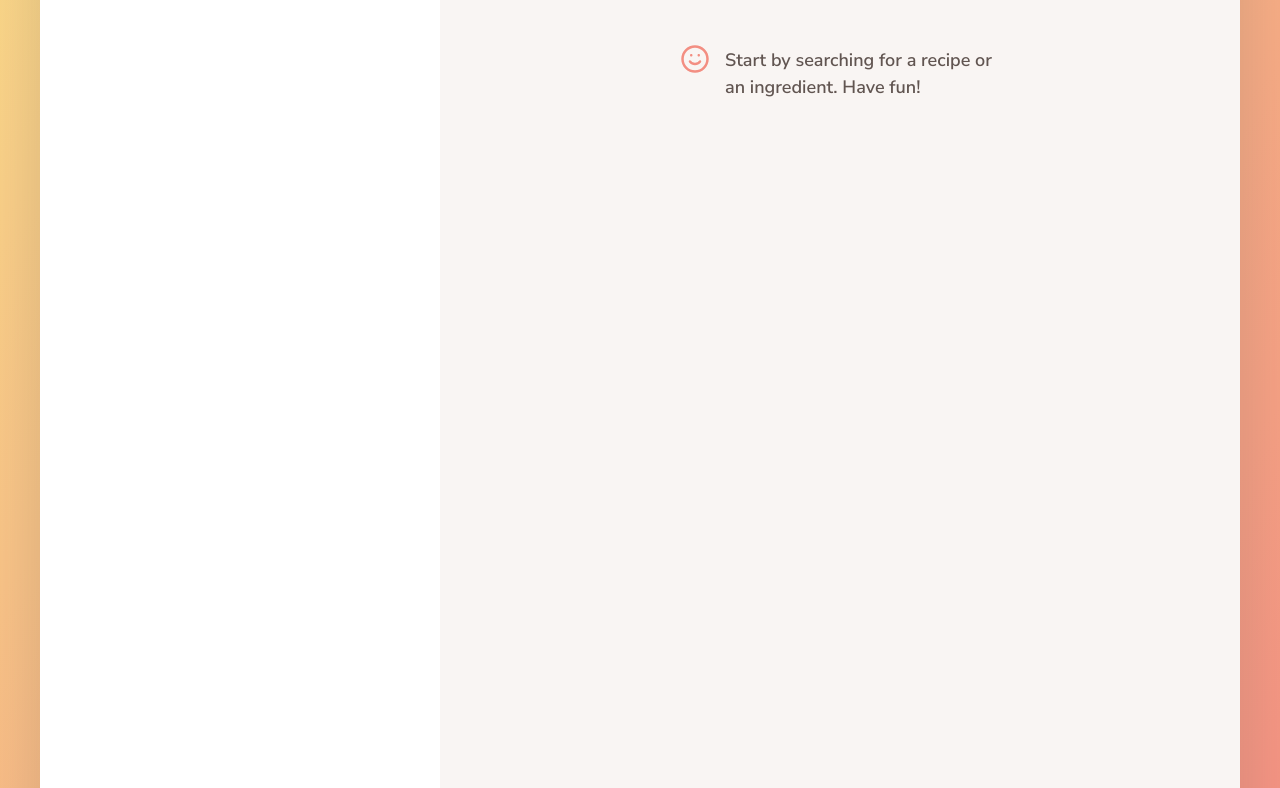
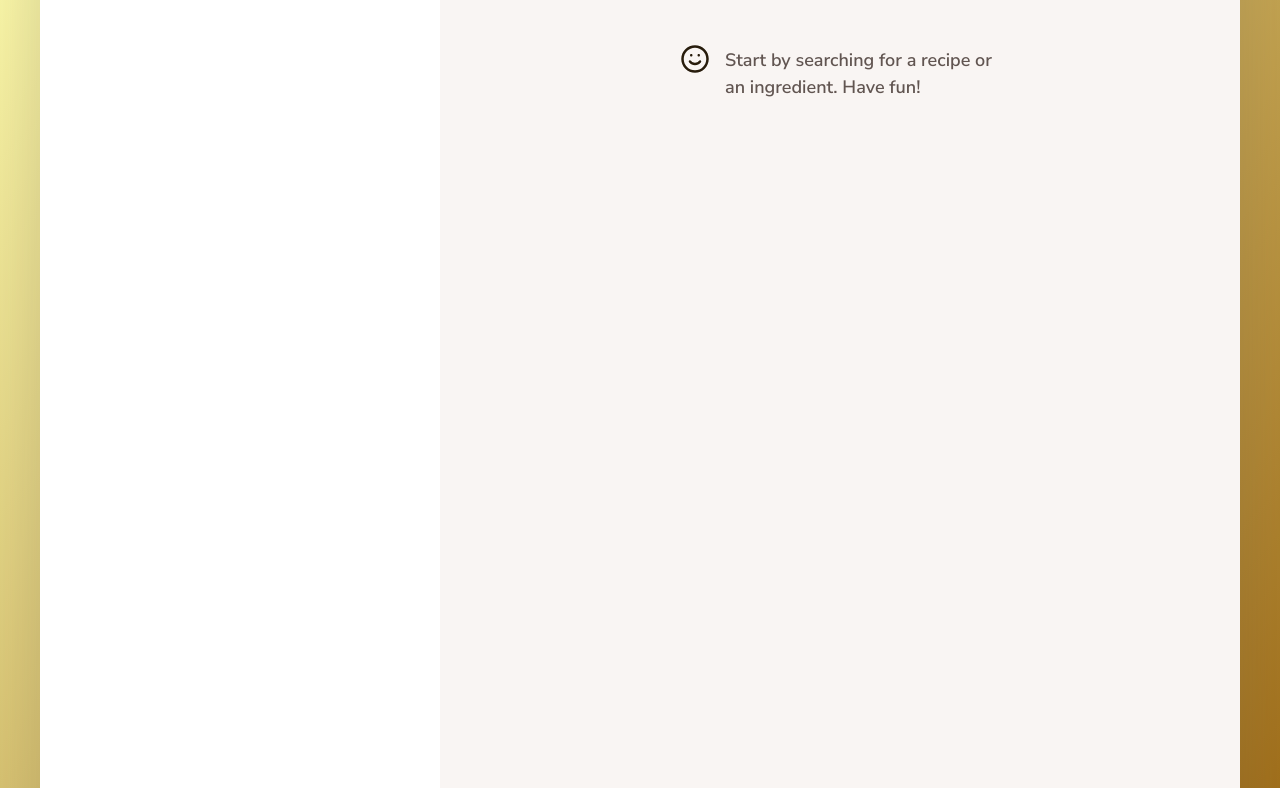
Before and after one commit to Sinega-E/Rolling-Delights-Javascript-Web-App, a website built with Parcel: page index.html in a window 1280 px wide. Shown: the part 154-942 px from the top of the page. Built offline with nearby package versions, Linux system fonts and the light colour scheme.

Commit message:
color change

```diff
--- a/src/sass/_base.scss
+++ b/src/sass/_base.scss
@@ -1,7 +1,7 @@
 // $color-primary: #f59a83;
-$color-primary: #f38e82;
-$color-grad-1: #fbdb89;
-$color-grad-2: #f48982;
+$color-primary: #281c0c;
+$color-grad-1: #ffffb1;
+$color-grad-2: #935a04;
 
 $color-grey-light-1: #f9f5f3; // Light background
 $color-grey-light-2: #f2efee; // Light lines
```
Also changed, not shown: 1 other file.
